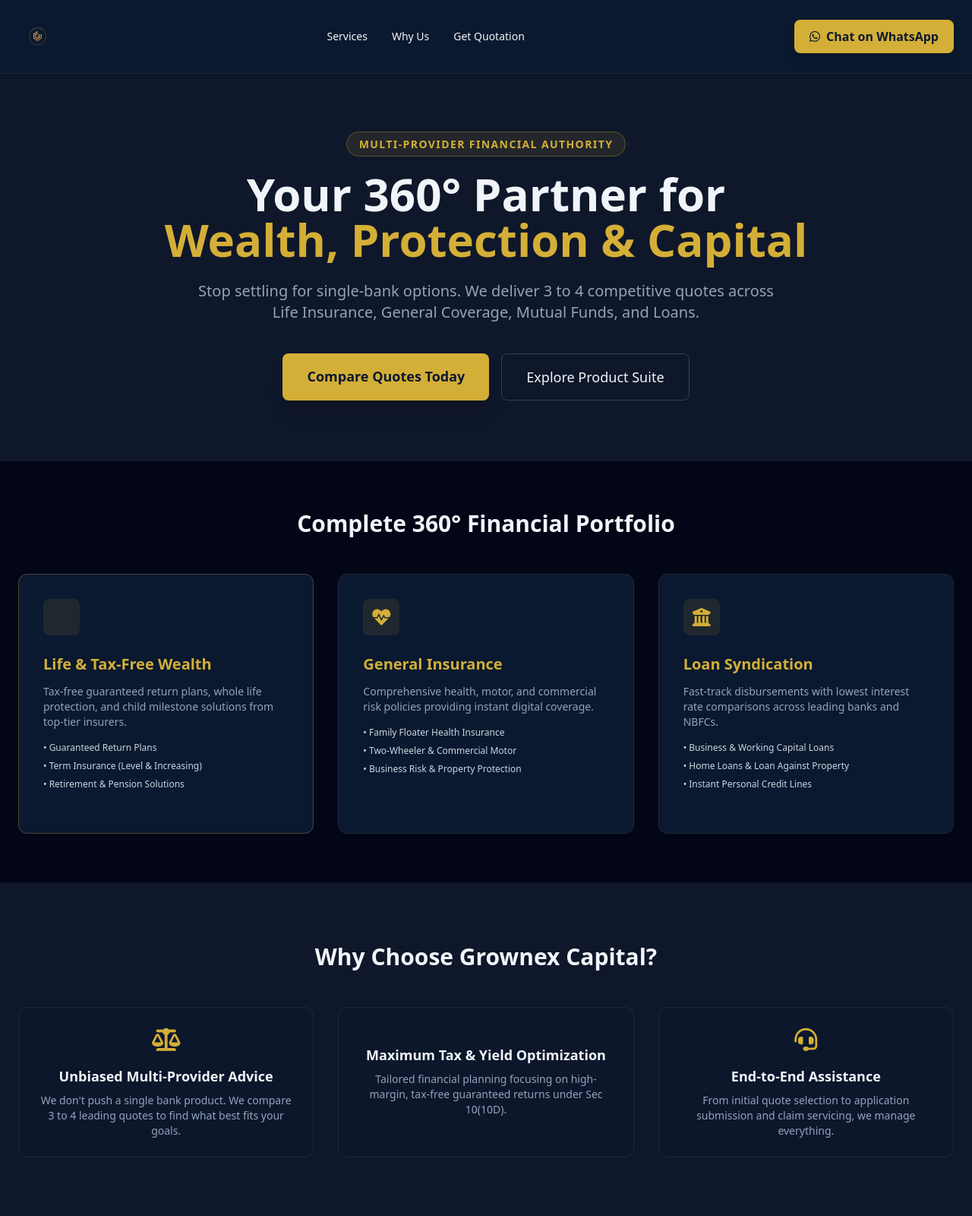
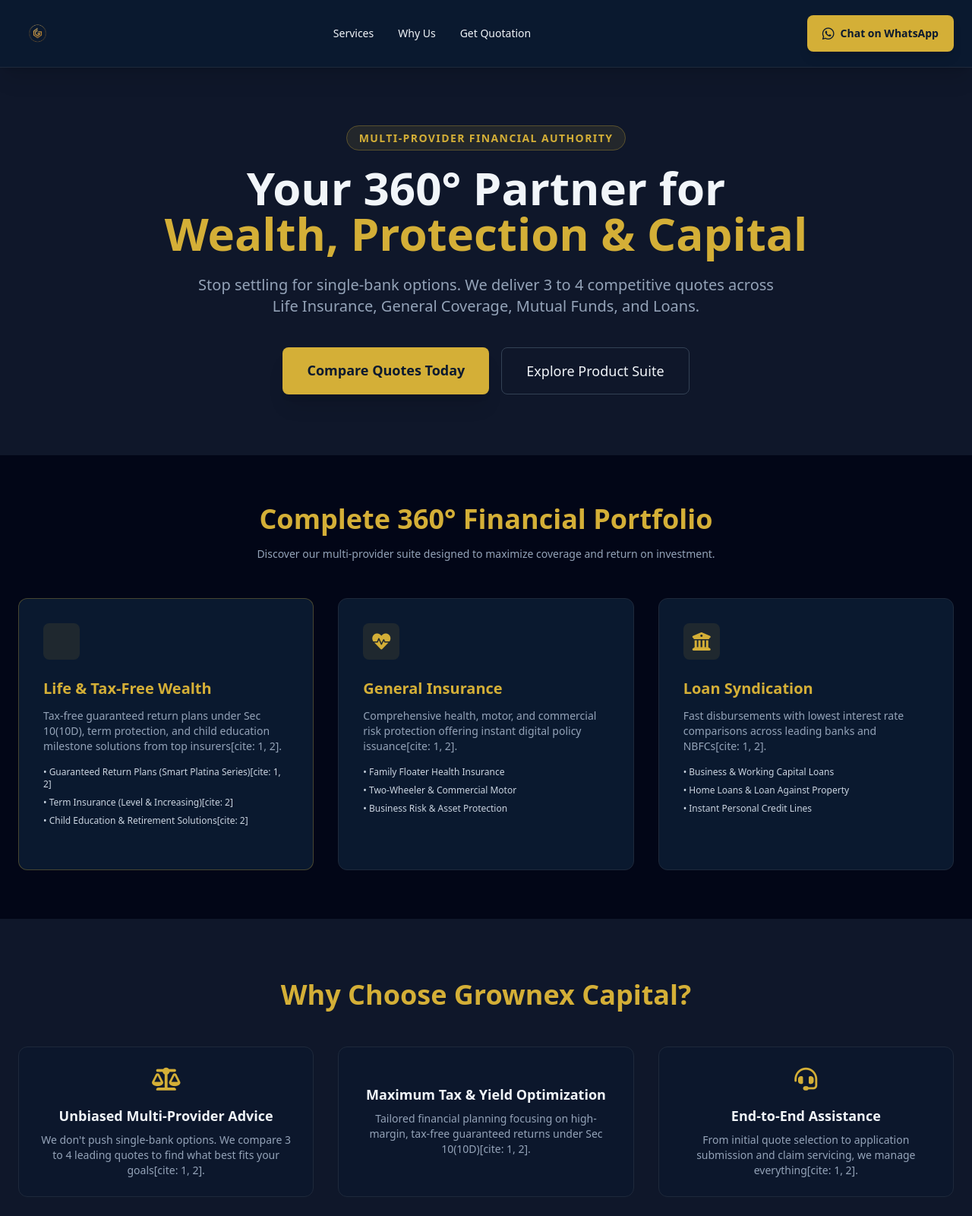
Before and after one commit to Faheemshilledar/grownex-capital, a plain HTML site: page index.html in a window 1280 px wide. Shown: the top 1600 px of the page at 76% size. Drawn offline with nearby package versions, Linux system fonts and the light colour scheme.

Commit message:
index.html

```diff
--- a/index.html
+++ b/index.html
@@ -23,23 +23,27 @@
 <body class="bg-slate-900 text-slate-100 font-sans">
 
     <!-- Header / Navigation -->
-    <nav class="border-b border-slate-800 bg-navy sticky top-0 z-50">
-        <div class="max-w-7xl mx-auto px-6 py-4 flex justify-between items-center">
+    <nav class="border-b border-slate-800 bg-navy sticky top-0 z-50 shadow-xl">
+        <div class="max-w-7xl mx-auto px-6 py-3 flex justify-between items-center">
 
-            <!-- BRAND LOGO AREA (CUSTOMIZE HERE) -->
+            <!-- BRAND LOGO AREA (FIXED SIZING) -->
             <a href="#" class="flex items-center space-x-3">
-                <!-- Replace icon with logo image if available: <img src="logo.png" alt="Logo" class="h-8"> -->
-                <img src=Sleek_modern_logo_for_Grownex_Capital_page-0001-removebg-preview.png alt="Grownex Capital Logo" class="h-16 w-auto object-contain">
+                <img src="Sleek_modern_logo_for_Grownex_Capital_page-0001-removebg-preview.png"
+                     alt="Grownex Capital Logo"
+                     class="h-12 md:h-16 w-auto object-contain transition-all duration-300">
             </a>
 
+            <!-- NAVIGATION LINKS -->
             <div class="hidden md:flex space-x-8 text-sm font-medium">
                 <a href="#services" class="hover:text-gold transition">Services</a>
                 <a href="#why-us" class="hover:text-gold transition">Why Us</a>
                 <a href="#contact" class="hover:text-gold transition">Get Quotation</a>
             </div>
+
+            <!-- WHATSAPP CTA -->
             <a href="https://wa.me/910000000000?text=Hi%20Grownex%20Capital,%20I%20need%20a%20financial%20consultation"
-               class="bg-gold hover:bg-goldhover text-navy font-bold px-5 py-2.5 rounded-lg shadow-lg transition flex items-center gap-2">
-                <i class="fa-brands fa-whatsapp"></i> Chat on WhatsApp
+               class="bg-gold hover:bg-goldhover text-navy font-bold px-5 py-2.5 rounded-lg shadow-lg transition flex items-center gap-2 text-sm">
+                <i class="fa-brands fa-whatsapp text-lg"></i> Chat on WhatsApp
             </a>
         </div>
     </nav>
@@ -65,10 +69,13 @@
         </div>
     </section>
 
-    <!-- Product Grid -->
-    <section id="services" class="py-16 bg-slate-950 px-6">
+    <!-- Product Grid Section (SCROLL OFFSET FIX: scroll-mt-28) -->
+    <section id="services" class="py-16 bg-slate-950 px-6 scroll-mt-28">
         <div class="max-w-7xl mx-auto">
-            <h2 class="text-3xl font-bold text-center mb-12">Complete 360° Financial Portfolio</h2>
+            <h2 class="text-3xl md:text-4xl font-bold text-center mb-4 text-gold">Complete 360° Financial Portfolio</h2>
+            <p class="text-center text-slate-400 text-sm mb-12 max-w-2xl mx-auto">
+                Discover our multi-provider suite designed to maximize coverage and return on investment.
+            </p>
 
             <div class="grid md:grid-cols-3 gap-8">
                 <!-- Life Insurance -->
@@ -78,12 +85,12 @@
                     </div>
                     <h3 class="text-xl font-bold text-gold mb-3">Life & Tax-Free Wealth</h3>
                     <p class="text-slate-400 text-sm mb-4">
-                        Tax-free guaranteed return plans, whole life protection, and child milestone solutions from top-tier insurers.
+                        Tax-free guaranteed return plans under Sec 10(10D), term protection, and child education milestone solutions from top insurers[cite: 1, 2].
                     </p>
                     <ul class="text-xs text-slate-300 space-y-2 mb-6">
-                        <li>• Guaranteed Return Plans</li>
-                        <li>• Term Insurance (Level & Increasing)</li>
-                        <li>• Retirement & Pension Solutions</li>
+                        <li>• Guaranteed Return Plans (Smart Platina Series)[cite: 1, 2]</li>
+                        <li>• Term Insurance (Level & Increasing)[cite: 2]</li>
+                        <li>• Child Education & Retirement Solutions[cite: 2]</li>
                     </ul>
                 </div>
 
@@ -94,12 +101,12 @@
                     </div>
                     <h3 class="text-xl font-bold text-gold mb-3">General Insurance</h3>
                     <p class="text-slate-400 text-sm mb-4">
-                        Comprehensive health, motor, and commercial risk policies providing instant digital coverage.
+                        Comprehensive health, motor, and commercial risk protection offering instant digital policy issuance[cite: 1, 2].
                     </p>
                     <ul class="text-xs text-slate-300 space-y-2 mb-6">
                         <li>• Family Floater Health Insurance</li>
                         <li>• Two-Wheeler & Commercial Motor</li>
-                        <li>• Business Risk & Property Protection</li>
+                        <li>• Business Risk & Asset Protection</li>
                     </ul>
                 </div>
 
@@ -110,7 +117,7 @@
                     </div>
                     <h3 class="text-xl font-bold text-gold mb-3">Loan Syndication</h3>
                     <p class="text-slate-400 text-sm mb-4">
-                        Fast-track disbursements with lowest interest rate comparisons across leading banks and NBFCs.
+                        Fast disbursements with lowest interest rate comparisons across leading banks and NBFCs[cite: 1, 2].
                     </p>
                     <ul class="text-xs text-slate-300 space-y-2 mb-6">
                         <li>• Business & Working Capital Loans</li>
@@ -122,30 +129,30 @@
         </div>
     </section>
 
-    <!-- NEW SECTION: Why Choose Us (#why-us FIX) -->
-    <section id="why-us" class="py-20 px-6 max-w-7xl mx-auto">
-        <h2 class="text-3xl font-bold text-center mb-12">Why Choose Grownex Capital?</h2>
+    <!-- Why Choose Us Section (SCROLL OFFSET FIX: scroll-mt-28) -->
+    <section id="why-us" class="py-20 px-6 max-w-7xl mx-auto scroll-mt-28">
+        <h2 class="text-3xl md:text-4xl font-bold text-center mb-12 text-gold">Why Choose Grownex Capital?</h2>
         <div class="grid md:grid-cols-3 gap-8 text-center">
             <div class="bg-navy/50 p-6 rounded-xl border border-slate-800">
                 <i class="fa-solid fa-scale-balanced text-gold text-3xl mb-4"></i>
                 <h3 class="font-bold text-lg mb-2">Unbiased Multi-Provider Advice</h3>
-                <p class="text-slate-400 text-sm">We don't push a single bank product. We compare 3 to 4 leading quotes to find what best fits your goals.</p>
+                <p class="text-slate-400 text-sm">We don't push single-bank options. We compare 3 to 4 leading quotes to find what best fits your goals[cite: 1, 2].</p>
             </div>
             <div class="bg-navy/50 p-6 rounded-xl border border-slate-800">
                 <i class="fa-solid fa-sack-dollar text-gold text-3xl mb-4"></i>
                 <h3 class="font-bold text-lg mb-2">Maximum Tax & Yield Optimization</h3>
-                <p class="text-slate-400 text-sm">Tailored financial planning focusing on high-margin, tax-free guaranteed returns under Sec 10(10D).</p>
+                <p class="text-slate-400 text-sm">Tailored financial planning focusing on high-margin, tax-free guaranteed returns under Sec 10(10D)[cite: 1, 2].</p>
             </div>
             <div class="bg-navy/50 p-6 rounded-xl border border-slate-800">
                 <i class="fa-solid fa-headset text-gold text-3xl mb-4"></i>
                 <h3 class="font-bold text-lg mb-2">End-to-End Assistance</h3>
-                <p class="text-slate-400 text-sm">From initial quote selection to application submission and claim servicing, we manage everything.</p>
+                <p class="text-slate-400 text-sm">From initial quote selection to application submission and claim servicing, we manage everything[cite: 1, 2].</p>
             </div>
         </div>
     </section>
 
-    <!-- Lead Form Section -->
-    <section id="contact" class="py-20 px-6 max-w-4xl mx-auto">
+    <!-- Lead Form Section (SCROLL OFFSET FIX: scroll-mt-28) -->
+    <section id="contact" class="py-20 px-6 max-w-4xl mx-auto scroll-mt-28">
         <div class="bg-navy p-8 md:p-12 rounded-2xl border border-gold/40 shadow-2xl">
             <h2 class="text-3xl font-bold text-center text-gold mb-2">Request 3–4 Customized Quotes</h2>
             <p class="text-center text-slate-400 text-sm mb-8">Fill in your requirements to receive unbiased financial comparisons.</p>
@@ -189,7 +196,7 @@
     <!-- Footer -->
     <footer class="border-t border-slate-800 bg-navy py-12 text-center text-xs text-slate-500">
         <p class="mb-2">GROWNEX CAPITAL — Founder: Mohammed Faheem Shilledar</p>
-        <p>Haliyal, Karnataka, India | Confidential Operational Framework</p>
+        <p>Haliyal, Karnataka, India | Confidential Operational Framework[cite: 1, 2]</p>
     </footer>
 
 </body>
```
